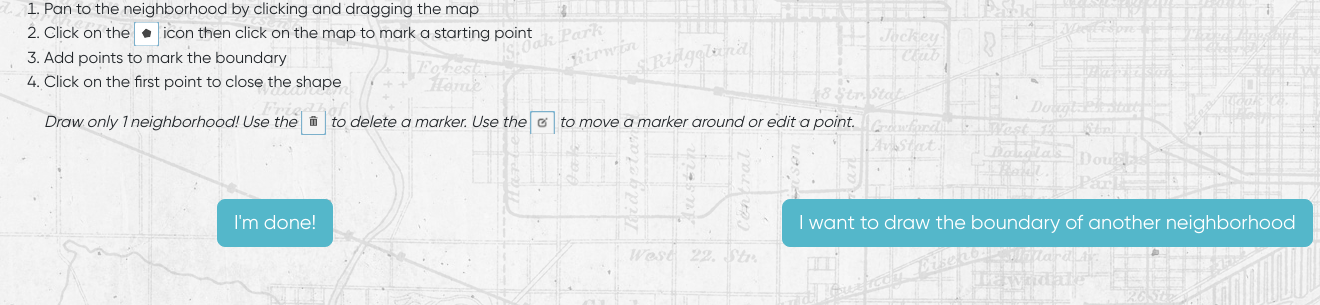
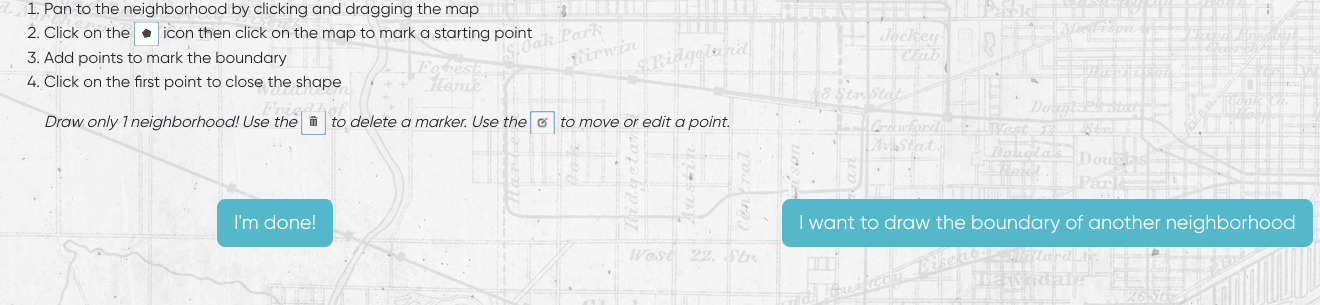
Before and after one commit to divij-sinha/neighbourhood-mapping, a Flask app: template app/templates/form_page_draw.html in a window 1320 px wide. Shown: the part 619-924 px from the top of the page. Run offline with Flask 3, Linux system fonts and the light colour scheme; the template is opened without the code that fills it: values that come from a table or form of the project are taken from there, others are empty.

Commit message:
Update form_page_draw.html

```diff
--- a/app/templates/form_page_draw.html
+++ b/app/templates/form_page_draw.html
@@ -88,8 +88,7 @@
     Draw only 1 neighborhood! Use the
     <img src="/static/delete_icon.png" alt="trash" width="25" /> to delete a
     marker. Use the
-    <img src="/static/edit_icon.png" alt="pencil" width="25" /> to move a marker
-    around or edit a point.
+    <img src="/static/edit_icon.png" alt="pencil" width="25" /> to move or edit a point.
   </p>
 </div>
 {% if form.draw_layer.errors %}
```
